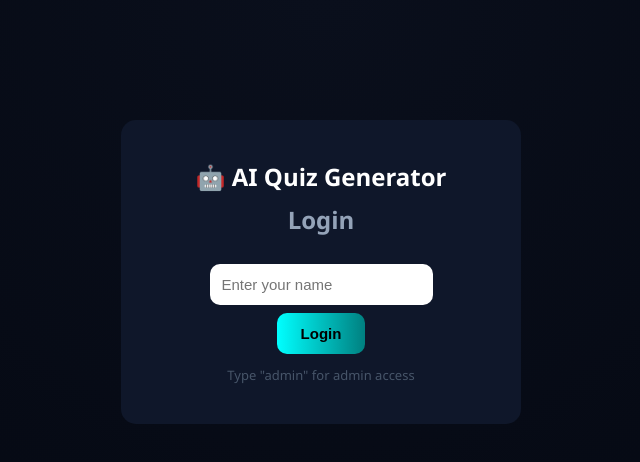
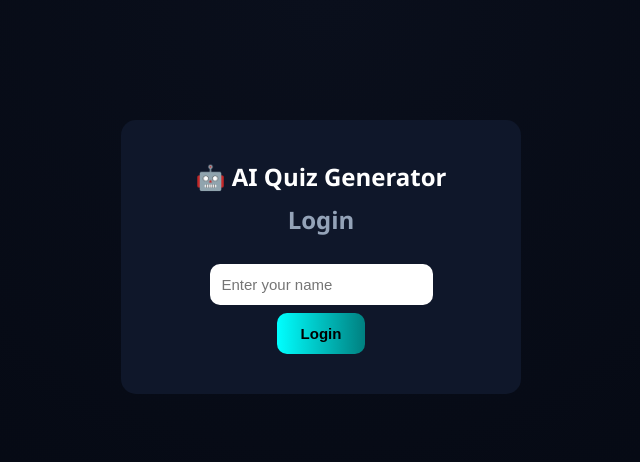
Before and after one commit to aryanmishra2004/ai-quiz-react, a React (Vite) app: page / in a window 1280 px wide. Shown: the top 462 px of the page, without its empty margins (319-959 px from the left). Built offline with nearby package versions, Linux system fonts and the light colour scheme.

Commit message:
remove admin hint

```diff
--- a/src/pages/Login.jsx
+++ b/src/pages/Login.jsx
@@ -23,7 +23,7 @@ function Login({ setUser }) {
       />
       <br />
       <button onClick={handleLogin}>Login</button>
-      <p className="hint">Type "admin" for admin access</p>
+
     </div>
   );
 }
```
